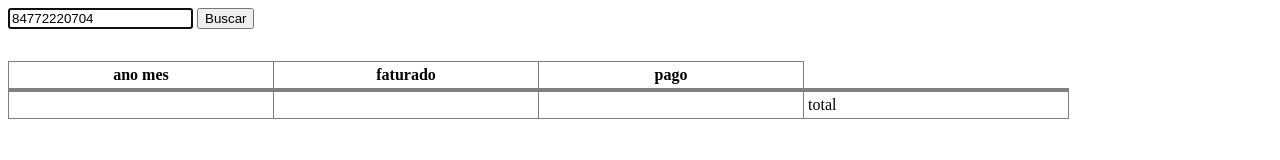
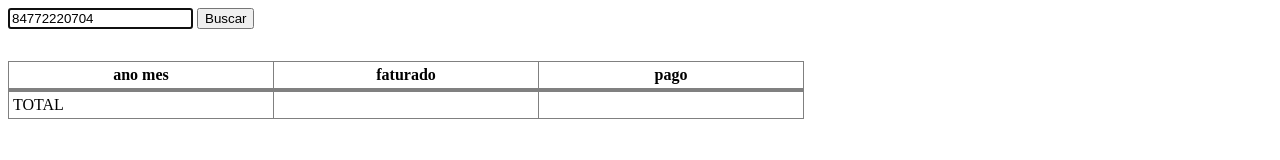
Before and after one commit to LucasLessaR/planilhaDjalma, a plain HTML site: page index.html in a window 1280 px wide. Drawn offline with Linux system fonts and the light colour scheme.

Commit message:
move o 'total' pra uma outra coluna pra não ficar desalinhado

```diff
--- a/index.html
+++ b/index.html
@@ -36,10 +36,9 @@
 		</tbody>
 		<tfoot>
 			<tr>
-				<td></td>
+				<td>TOTAL</td>
 				<td class="invoice"></td>
 				<td class="paid"></td>
-				<td>total</td>
 			</tr>
 		</tfoot>
 	</table>
```
